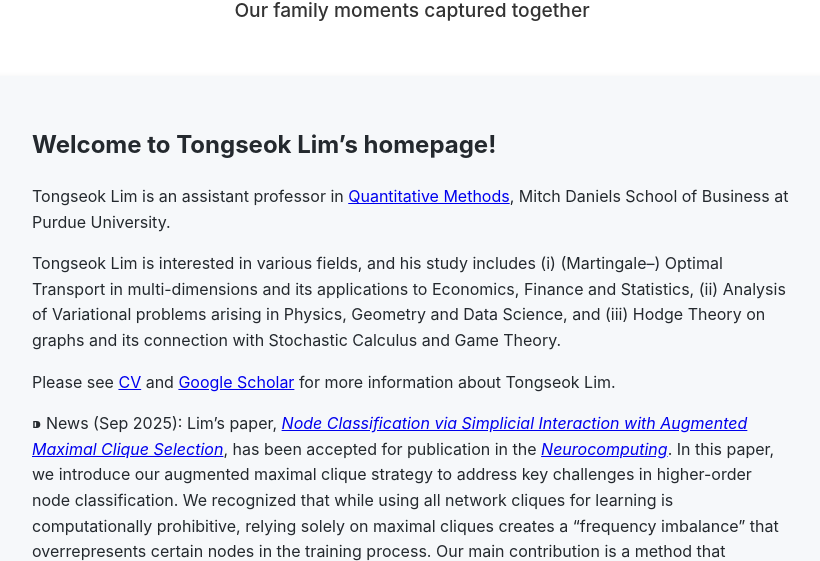
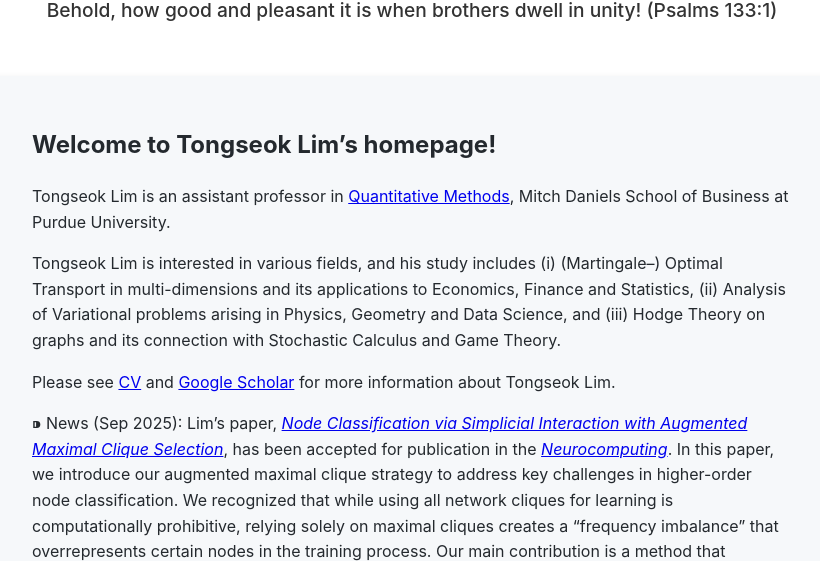
Before and after one commit to tlim0213/tlim0213.github.io, a Jekyll site: the page built from README.md, in a window 1280 px wide and 900 px high, cut to the strip 339-900 px from the top of the window. Shown: the whole strip, without its empty margins (228-1048 px from the left). Built offline with Jekyll 4.4.1, drawn with Linux system fonts in a browser that asks for light colours; our own code applies the rules of GitHub Pages for plain Markdown files.

Commit message:
Update default.html

```diff
--- a/_layouts/default.html
+++ b/_layouts/default.html
@@ -18,7 +18,7 @@
   </div>
 
   <div class="banner-text">
-    <p>Our family moments captured together</p>
+    <p>Behold, how good and pleasant it is when brothers dwell in unity! (Psalms 133:1)</p>
   </div>
 </header>
 
```
